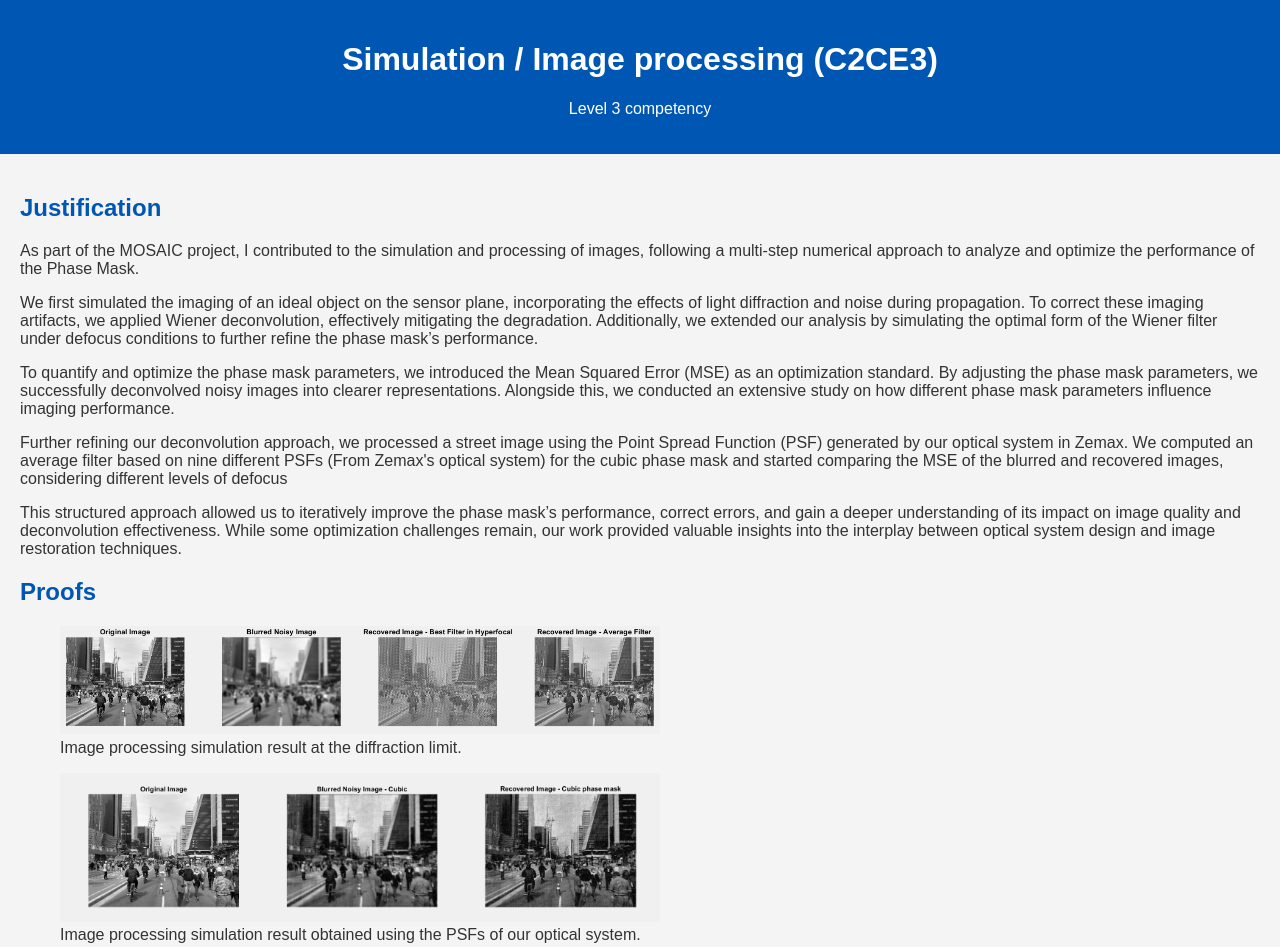
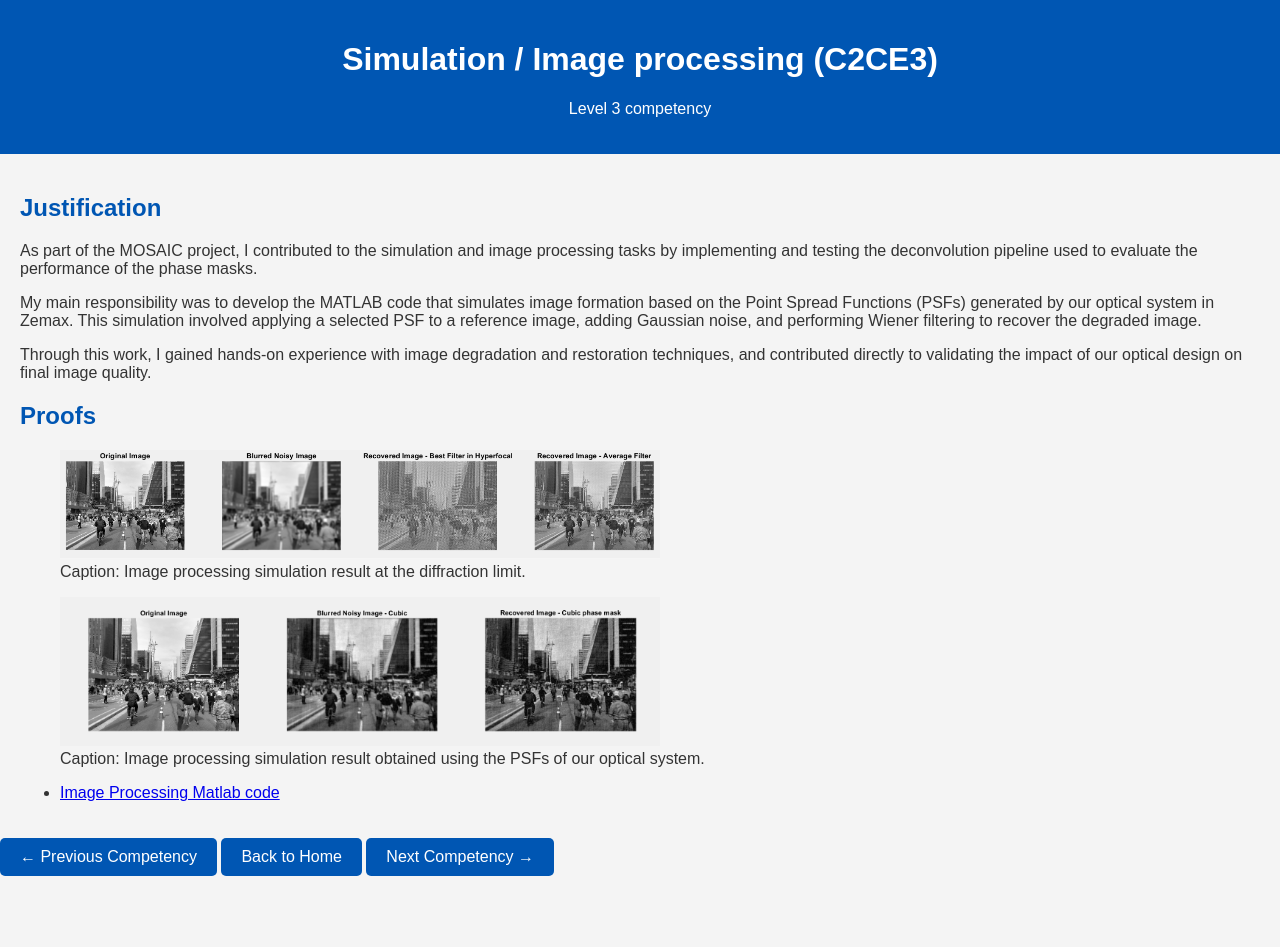
Before and after one commit to raulfonsecapoca/DISC-MOSAIC, a plain HTML site: page details/c3.html in a window 1280 px wide. Shown: the top 947 px of the page. After the commit the page ends 876 px from the top, so only its background shows below. Drawn offline with Linux system fonts and the light colour scheme.

Commit message:
MOSAIC DISC update 02/05/2025

```diff
--- a/details/c3.html
+++ b/details/c3.html
@@ -15,27 +15,25 @@
     <main>
         <h2>Justification</h2>
 
-        <p>As part of the MOSAIC project, I contributed to the simulation and processing of images, following a multi-step numerical approach to analyze and optimize the performance of the Phase Mask.</p>
+        <p>As part of the MOSAIC project, I contributed to the simulation and image processing tasks by implementing and testing the deconvolution pipeline used to evaluate the performance of the phase masks.</p>
 
-        <p>We first simulated the imaging of an ideal object on the sensor plane, incorporating the effects of light diffraction and noise during propagation. To correct these imaging artifacts, we applied Wiener deconvolution, effectively mitigating the degradation. Additionally, we extended our analysis by simulating the optimal form of the Wiener filter under defocus conditions to further refine the phase mask’s performance.</p>
+        <p>My main responsibility was to develop the MATLAB code that simulates image formation based on the Point Spread Functions (PSFs) generated by our optical system in Zemax. This simulation involved applying a selected PSF to a reference image, adding Gaussian noise, and performing Wiener filtering to recover the degraded image.</p>
 
-        <p>To quantify and optimize the phase mask parameters, we introduced the Mean Squared Error (MSE) as an optimization standard. By adjusting the phase mask parameters, we successfully deconvolved noisy images into clearer representations. Alongside this, we conducted an extensive study on how different phase mask parameters influence imaging performance.</p>
+        <p>Through this work, I gained hands-on experience with image degradation and restoration techniques, and contributed directly to validating the impact of our optical design on final image quality.</p>
 
-        <p>Further refining our deconvolution approach, we processed a street image using the Point Spread Function (PSF) generated by our optical system in Zemax. We computed an average filter based on nine different PSFs (From Zemax's optical system) for the cubic phase mask and started comparing the MSE of the blurred and recovered images, considering different levels of defocus</p>
 
-        <p>This structured approach allowed us to iteratively improve the phase mask’s performance, correct errors, and gain a deeper understanding of its impact on image quality and deconvolution effectiveness. While some optimization challenges remain, our work provided valuable insights into the interplay between optical system design and image restoration techniques.</p>
 
 
         <h2>Proofs</h2>
 
         <figure>
             <img src="../src/images/imageRecover.png" alt="Image processing simulation result at the diffraction limit." width="600">
-            <figcaption>Image processing simulation result at the diffraction limit.</figcaption>
+            <figcaption>Caption: Image processing simulation result at the diffraction limit.</figcaption>
         </figure>
 
         <figure>
             <img src="../src/images/imageRecoverZEMAXPSF.png" alt="Image processing simulation result obtained using the PSFs of our optical system." width="600">
-            <figcaption>Image processing simulation result obtained using the PSFs of our optical system.</figcaption>
+            <figcaption>Caption: Image processing simulation result obtained using the PSFs of our optical system.</figcaption>
         </figure>
 
         <ul>
```
Also changed, not shown: details/c1.html (+11 -3 lines), details/c4.html (+3 -2 lines), details/t3.html (+5 -0 lines), index.html (+4 -0 lines), src/images/team_photo.png (added), 1 other file.
